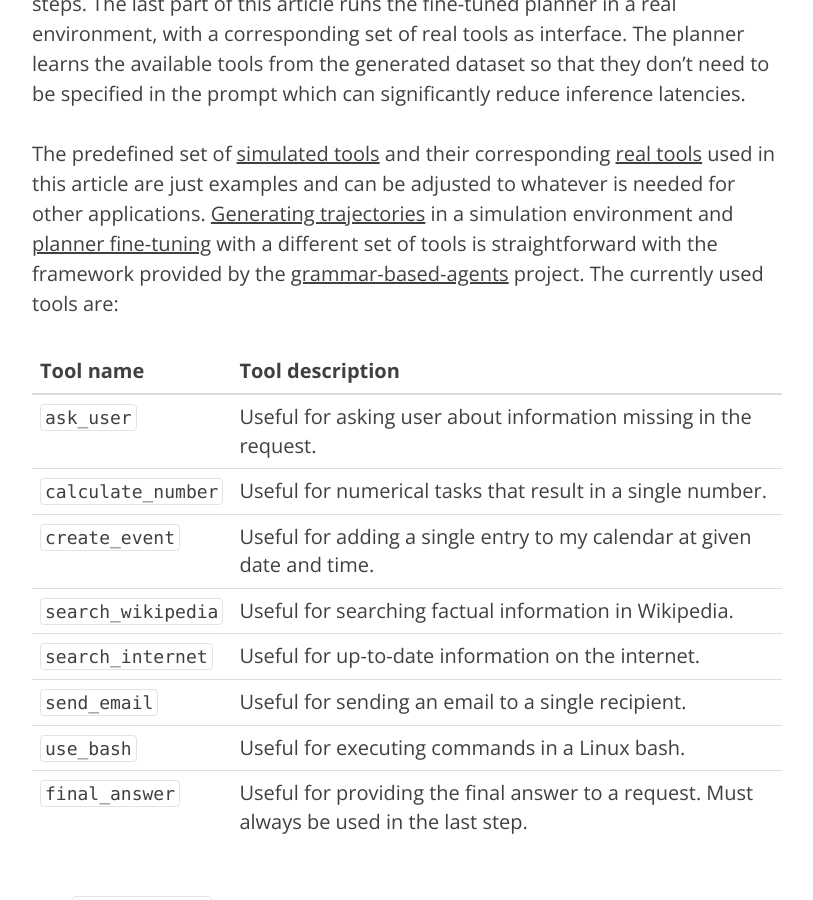
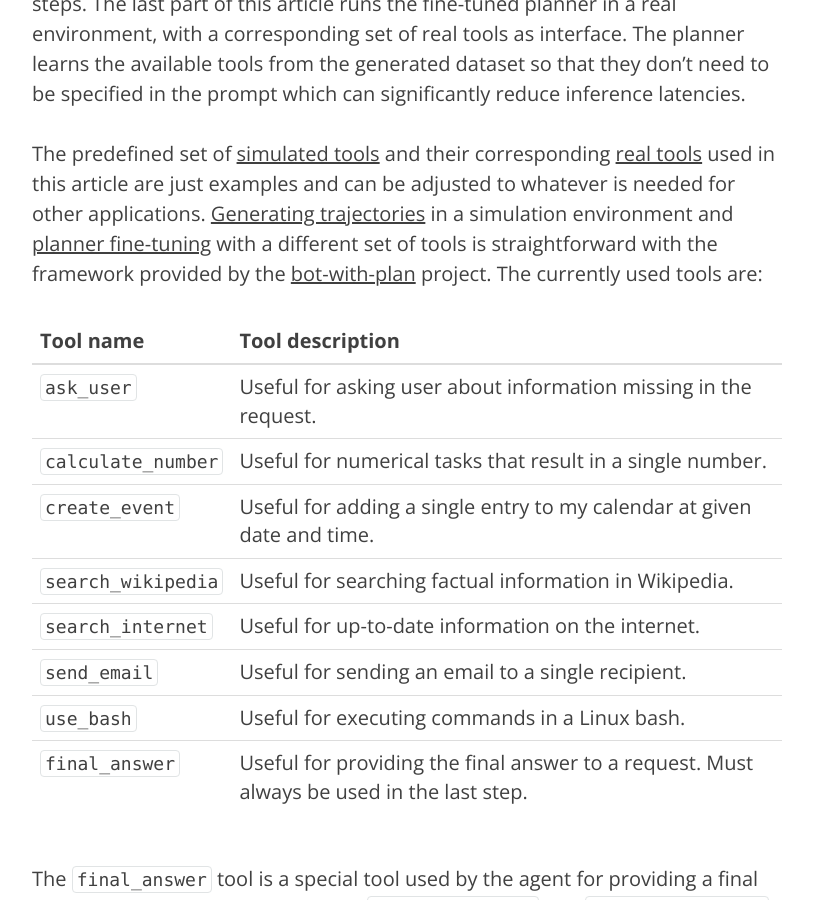
Before and after one commit to krasserm/krasserm.github.io, a Jekyll site: the page built from _posts/2024-05-31-planner-fine-tuning.md, in a window 1280 px wide and 900 px high, scrolled down 1315 px. Shown: the whole window, without its empty margins (233-1046 px from the left). Built offline with Jekyll 4.4.1, drawn with Linux system fonts in a browser that asks for light colours; comment, search, counter and statistics services are not loaded; some of the changed text lies outside the part shown.

Commit message:
Project renaming

```diff
--- a/_posts/2024-05-31-planner-fine-tuning.md
+++ b/_posts/2024-05-31-planner-fine-tuning.md
@@ -15,7 +15,7 @@ This article first how to generate a synthetic dataset for planner fine-tuning a
 
 For fine-tuning it is less important if observations are made in a simulation or a real environment. A planner has to learn to use these observations as-is, regardless whether they are hallucinated or not, and appropriately plan the next steps. The last part of this article runs the fine-tuned planner in a real environment, with a corresponding set of real tools as interface. The planner learns the available tools from the generated dataset so that they don't need to be specified in the prompt which can significantly reduce inference latencies.
 
-The predefined set of [simulated tools](https://github.com/krasserm/grammar-based-agents/tree/master/simulation/tools) and their corresponding [real tools](https://github.com/krasserm/grammar-based-agents/tree/master/gba/tools) used in this article are just examples and can be adjusted to whatever is needed for other applications. [Generating trajectories](https://github.com/krasserm/grammar-based-agents/tree/master/simulation/README.md#generate-trajectories) in a simulation environment and [planner fine-tuning](https://github.com/krasserm/grammar-based-agents/tree/master/train/README.md#planner-fine-tuning) with a different set of tools is straightforward with the framework provided by the [grammar-based-agents](https://github.com/krasserm/grammar-based-agents) project. The currently used tools are:
+The predefined set of [simulated tools](https://github.com/krasserm/grammar-based-agents/tree/master/simulation/tools) and their corresponding [real tools](https://github.com/krasserm/grammar-based-agents/tree/master/gba/tools) used in this article are just examples and can be adjusted to whatever is needed for other applications. [Generating trajectories](https://github.com/krasserm/grammar-based-agents/tree/master/simulation/README.md#generate-trajectories) in a simulation environment and [planner fine-tuning](https://github.com/krasserm/grammar-based-agents/tree/master/train/README.md#planner-fine-tuning) with a different set of tools is straightforward with the framework provided by the [bot-with-plan](https://github.com/krasserm/bot-with-plan) project. The currently used tools are:
 
 | Tool name          | Tool description                                                                          |
 |--------------------|-------------------------------------------------------------------------------------------|
@@ -266,4 +266,4 @@ It is interesting to see that the planner doesn't search for the release date of
 
 Fine-tuning a 7B LLM on synthetic trajectories from an agent simulation results in a planner with a performance comparable to a GPT-4 based planner when evaluated on a test set of requests in a simulation environment. A qualitative evaluation in a real environment demonstrates versatile tool usage for solving complex user requests.
 
-During fine-tuning, the planner learns available tools from the generated trajectories so that they don't need to be specified in the prompt which can significantly reduce inference latencies. The framework provided by the [grammar-based-agents](https://github.com/krasserm/grammar-based-agents) project can easily be adjusted to a different set of tools for specialization to other application domains.
+During fine-tuning, the planner learns available tools from the generated trajectories so that they don't need to be specified in the prompt which can significantly reduce inference latencies. The framework provided by the [bot-with-plan](https://github.com/krasserm/bot-with-plan) project can easily be adjusted to a different set of tools for specialization to other application domains.
```
Also changed, not shown: _posts/2023-12-18-llm-json-mode.md (+1 -1 lines).
